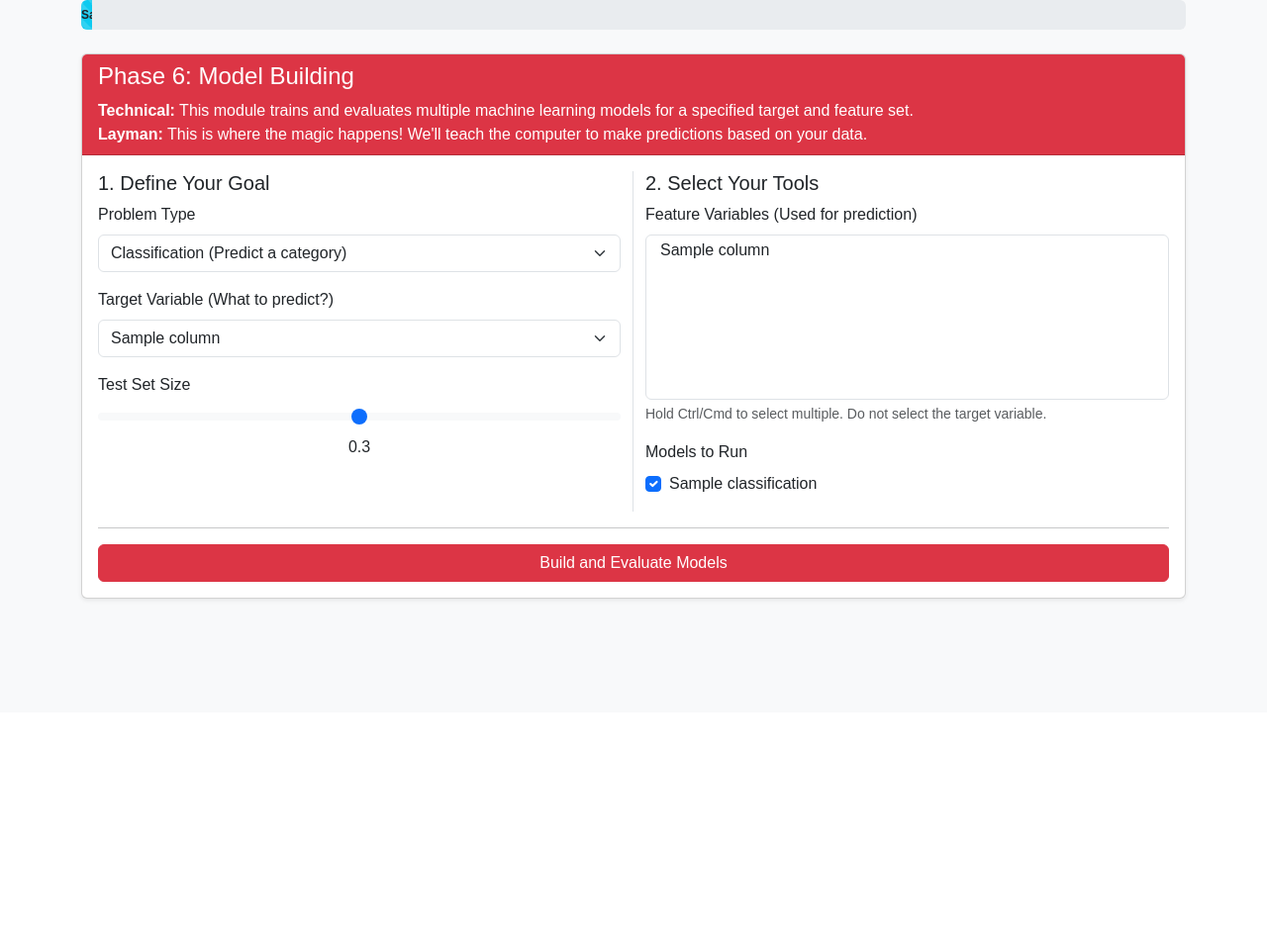
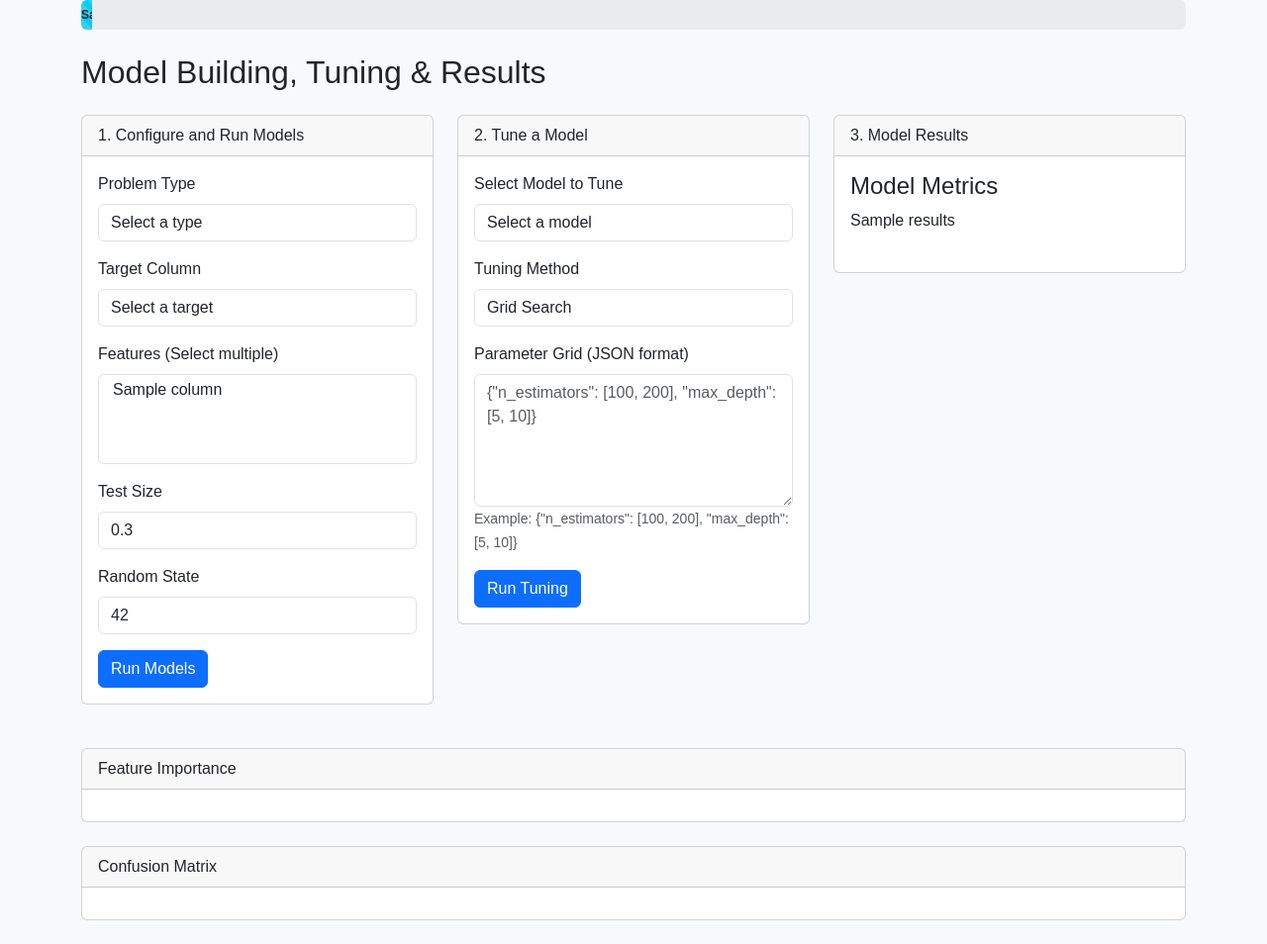
Before and after one commit to laxjovial/data_sci_webapp, a Flask app: template templates/model_building.html in a window 1280 px wide. Shown: the part 80-1034 px from the top of the page at 99% size. Before the commit the page ends 688 px from the top, so only its background shows below. Run offline with Flask 3, Linux system fonts and the light colour scheme; the template is opened without the code that fills it: most values are stand-ins (such as "Sample title", 1, 10 or a date in 2020); parts of the project's set-up code (start-up, migrations or seed data) failed here and were passed over; some libraries are stand-ins or nearby versions.

Commit message:
Update model_building.html

```diff
--- a/templates/model_building.html
+++ b/templates/model_building.html
@@ -3,112 +3,153 @@
 {% block content %}
 <div class="row">
     <div class="col-md-12">
-        <div class="card shadow-sm">
-            <div class="card-header bg-danger text-white">
-                <h4>Phase 6: Model Building</h4>
-                <p class="mb-0">
-                    <span class="fw-bold">Technical:</span> This module trains and evaluates multiple machine learning models for a specified target and feature set.
-                    <br>
-                    <span class="fw-bold">Layman:</span> This is where the magic happens! We'll teach the computer to make predictions based on your data.
-                </p>
+        <h2 class="mb-4">Model Building, Tuning & Results</h2>
+    </div>
+</div>
+
+<div class="row">
+    <div class="col-md-4 mb-4">
+        <div class="card">
+            <div class="card-header">
+                1. Configure and Run Models
+            </div>
+            <div class="card-body">
+                <form action="{{ url_for('model_building') }}" method="POST">
+                    <input type="hidden" name="action" value="run_models">
+                    <div class="mb-3">
+                        <label for="problem_type" class="form-label">Problem Type</label>
+                        <select class="form-control" id="problem_type" name="problem_type" required>
+                            <option value="" disabled selected>Select a type</option>
+                            <option value="Classification">Classification</option>
+                            <option value="Regression">Regression</option>
+                        </select>
+                    </div>
+                    <div class="mb-3">
+                        <label for="target" class="form-label">Target Column</label>
+                        <select class="form-control" id="target" name="target" required>
+                            <option value="" disabled selected>Select a target</option>
+                            {% for column in columns %}
+                                <option value="{{ column }}">{{ column }}</option>
+                            {% endfor %}
+                        </select>
+                    </div>
+                    <div class="mb-3">
+                        <label for="features" class="form-label">Features (Select multiple)</label>
+                        <select class="form-control" id="features" name="features[]" multiple required>
+                            {% for column in columns %}
+                                <option value="{{ column }}">{{ column }}</option>
+                            {% endfor %}
+                        </select>
+                    </div>
+                    <div class="mb-3">
+                        <label for="test_size" class="form-label">Test Size</label>
+                        <input type="number" class="form-control" id="test_size" name="test_size" value="0.3" step="0.01" min="0.1" max="0.9" required>
+                    </div>
+                    <div class="mb-3">
+                        <label for="random_state" class="form-label">Random State</label>
+                        <input type="number" class="form-control" id="random_state" name="random_state" value="42" required>
+                    </div>
+                    <button type="submit" class="btn btn-primary">Run Models</button>
+                </form>
+            </div>
+        </div>
+    </div>
+
+    <div class="col-md-4 mb-4">
+        <div class="card">
+            <div class="card-header">
+                2. Tune a Model
+            </div>
+            <div class="card-body">
+                <form action="{{ url_for('model_building') }}" method="POST">
+                    <input type="hidden" name="action" value="tune_model">
+                    <div class="mb-3">
+                        <label for="model_to_tune" class="form-label">Select Model to Tune</label>
+                        <select class="form-control" id="model_to_tune" name="model_name" required>
+                            <option value="" disabled selected>Select a model</option>
+                            {% for model in available_models %}
+                                <option value="{{ model }}">{{ model }}</option>
+                            {% endfor %}
+                        </select>
+                    </div>
+                    <div class="mb-3">
+                        <label for="tuning_method" class="form-label">Tuning Method</label>
+                        <select class="form-control" id="tuning_method" name="method" required>
+                            <option value="GridSearch">Grid Search</option>
+                            <option value="RandomizedSearch">Randomized Search</option>
+                        </select>
+                    </div>
+                    <div class="mb-3">
+                        <label for="param_grid" class="form-label">Parameter Grid (JSON format)</label>
+                        <textarea class="form-control" id="param_grid" name="param_grid" rows="5" placeholder='{"n_estimators": [100, 200], "max_depth": [5, 10]}' required></textarea>
+                        <small class="form-text text-muted">Example: {"n_estimators": [100, 200], "max_depth": [5, 10]}</small>
+                    </div>
+                    <button type="submit" class="btn btn-primary">Run Tuning</button>
+                </form>
+            </div>
+        </div>
+    </div>
+
+    <div class="col-md-4 mb-4">
+        <div class="card">
+            <div class="card-header">
+                3. Model Results
             </div>
             <div class="card-body">
                 {% if error %}
-                <div class="alert alert-danger" role="alert"><strong>Error:</strong> {{ error }}</div>
+                    <div class="alert alert-danger">{{ error }}</div>
                 {% endif %}
-
-                <form action="{{ url_for('model_building') }}" method="post">
-                    <div class="row">
-                        <!-- Column 1: Target and Problem Type -->
-                        <div class="col-md-6 border-end">
-                            <h5>1. Define Your Goal</h5>
-                            <div class="mb-3">
-                                <label for="problem_type" class="form-label">Problem Type</label>
-                                <select class="form-select" name="problem_type" id="problem_type" required>
-                                    <option value="Classification">Classification (Predict a category)</option>
-                                    <option value="Regression">Regression (Predict a number)</option>
-                                </select>
-                            </div>
-                            <div class="mb-3">
-                                <label for="target_col" class="form-label">Target Variable (What to predict?)</label>
-                                <select class="form-select" name="target_col" id="target_col" required>
-                                    {% for col in columns %}<option value="{{ col }}">{{ col }}</option>{% endfor %}
-                                </select>
-                            </div>
-                             <div class="mb-3">
-                                <label for="test_size" class="form-label">Test Set Size</label>
-                                <input type="range" class="form-range" min="0.1" max="0.5" step="0.05" name="test_size" id="test_size" value="0.3">
-                                <div class="text-center"><span id="test_size_label">0.3</span></div>
-                            </div>
-                        </div>
-
-                        <!-- Column 2: Features and Models -->
-                        <div class="col-md-6">
-                            <h5>2. Select Your Tools</h5>
-                            <div class="mb-3">
-                                <label for="feature_cols" class="form-label">Feature Variables (Used for prediction)</label>
-                                <select class="form-select" name="feature_cols" id="feature_cols" multiple required size="8">
-                                     {% for col in columns %}<option value="{{ col }}">{{ col }}</option>{% endfor %}
-                                </select>
-                                <div class="form-text">Hold Ctrl/Cmd to select multiple. Do not select the target variable.</div>
-                            </div>
-                             <div class="mb-3">
-                                <label class="form-label">Models to Run</label>
-                                <div id="classification_models">
-                                    {% for model_name in models['Classification'] %}
-                                    <div class="form-check">
-                                        <input class="form-check-input" type="checkbox" name="models" value="{{ model_name }}" id="model_{{ model_name.replace(' ', '_') }}" checked>
-                                        <label class="form-check-label" for="model_{{ model_name.replace(' ', '_') }}">{{ model_name }}</label>
-                                    </div>
-                                    {% endfor %}
-                                </div>
-                                <div id="regression_models" style="display: none;">
-                                    {% for model_name in models['Regression'] %}
-                                     <div class="form-check">
-                                        <input class="form-check-input" type="checkbox" name="models" value="{{ model_name }}" id="model_{{ model_name.replace(' ', '_') }}_reg" checked>
-                                        <label class="form-check-label" for="model_{{ model_name.replace(' ', '_') }}_reg">{{ model_name }}</label>
-                                    </div>
-                                    {% endfor %}
-                                </div>
-                            </div>
-                        </div>
+                {% if results %}
+                    <div class="table-responsive mb-4">
+                        <h4>Model Metrics</h4>
+                        {{ results|safe }}
                     </div>
-                    <hr>
-                    <button type="submit" class="btn btn-danger w-100">Build and Evaluate Models</button>
-                </form>
+                {% else %}
+                    <p>No model results to display yet. Configure and run models to see results here.</p>
+                {% endif %}
             </div>
         </div>
     </div>
 </div>
 
+<div class="row">
+    <div class="col-md-12">
+        {% if feature_importance_plot %}
+            <div class="card mb-4">
+                <div class="card-header">
+                    Feature Importance
+                </div>
+                <div class="card-body">
+                    <div id="feature-importance-plot"></div>
+                </div>
+            </div>
+        {% endif %}
+
+        {% if confusion_matrix_plot %}
+            <div class="card mb-4">
+                <div class="card-header">
+                    Confusion Matrix
+                </div>
+                <div class="card-body">
+                    <div id="confusion-matrix-plot"></div>
+                </div>
+            </div>
+        {% endif %}
+    </div>
+</div>
+
+<script src="https://cdn.plot.ly/plotly-latest.min.js"></script>
 <script>
-document.addEventListener('DOMContentLoaded', function () {
-    // Test size slider label
-    const testSizeSlider = document.getElementById('test_size');
-    const testSizeLabel = document.getElementById('test_size_label');
-    testSizeSlider.addEventListener('input', function () {
-        testSizeLabel.textContent = this.value;
+    document.addEventListener('DOMContentLoaded', function() {
+        {% if feature_importance_plot %}
+            var fi_plot_data = JSON.parse('{{ feature_importance_plot | safe }}');
+            Plotly.newPlot('feature-importance-plot', fi_plot_data.data, fi_plot_data.layout);
+        {% endif %}
+
+        {% if confusion_matrix_plot %}
+            var cm_plot_data = JSON.parse('{{ confusion_matrix_plot | safe }}');
+            Plotly.newPlot('confusion-matrix-plot', cm_plot_data.data, cm_plot_data.layout);
+        {% endif %}
     });
-
-    // Toggle model list based on problem type
-    const problemTypeSelect = document.getElementById('problem_type');
-    const classModels = document.getElementById('classification_models');
-    const regModels = document.getElementById('regression_models');
-    const allModelCheckboxes = document.querySelectorAll('input[type=checkbox][name=models]');
-
-    problemTypeSelect.addEventListener('change', function() {
-        const isClassification = this.value === 'Classification';
-        classModels.style.display = isClassification ? 'block' : 'none';
-        regModels.style.display = isClassification ? 'none' : 'block';
-
-        // Disable checkboxes that are not relevant to the selected problem type
-        // to prevent them from being submitted with the form.
-        classModels.querySelectorAll('input[type=checkbox]').forEach(cb => cb.disabled = !isClassification);
-        regModels.querySelectorAll('input[type=checkbox]').forEach(cb => cb.disabled = isClassification);
-    });
-
-    // Trigger change event on load to set the initial state
-    problemTypeSelect.dispatchEvent(new Event('change'));
-});
 </script>
 {% endblock %}
```
